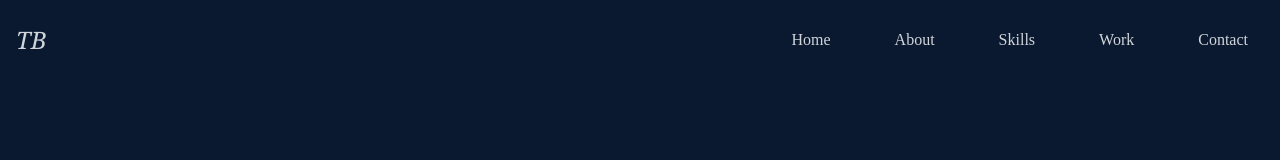
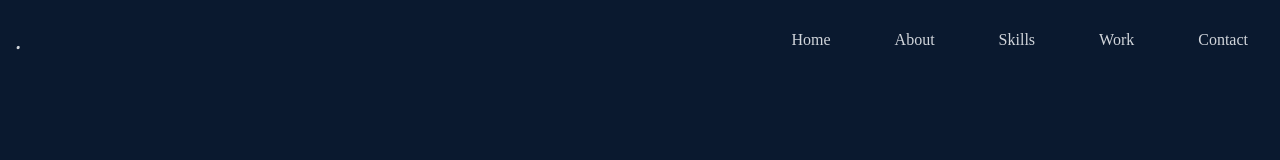
Before and after one commit to thelukass88/my-react-portfolio, a React (Create React App) app: page / in a window 1280 px wide. Shown: the top 160 px of the page. Built offline with nearby package versions, Linux system fonts and the light colour scheme.

Commit message:
updated navbar functionality

```diff
--- a/src/components/Navbar.jsx
+++ b/src/components/Navbar.jsx
@@ -16,7 +16,7 @@ const Navbar = () => {
   return (
     <div className='fixed w-full h-[80px] flex justify-between items-center px-4 bg-[#0a192f] text-gray-300'>
       <div>
-        <h1 className=' font-thin text-2xl italic font-serif'>TB</h1>
+        <h1 className=' font-thin text-2xl italic font-serif'>.</h1>
       </div>
       {/* menu */}
       <ul className='hidden md:flex gap-x-8'>
@@ -112,7 +112,7 @@ const Navbar = () => {
           <li className='w-[160px] h-[60px] flex justify-between items-center ml-[-100px] hover:ml-[-10px] duration-300 bg-[#6fc2b0]'>
             <a
               className='flex justify-between items-center w-full text-gray-300'
-              href='l.holliday88@hotmail.com'
+              href='mailto:l.holliday88@hotmail.com'
             >
               Email <HiOutlineMail size={30} />
             </a>
@@ -120,7 +120,7 @@ const Navbar = () => {
           <li className='w-[160px] h-[60px] flex justify-between items-center ml-[-100px] hover:ml-[-10px] duration-300 bg-[#565f69]'>
             <a
               className='flex justify-between items-center w-full text-gray-300'
-              href='https://github.com/thelukass88/Resume-L-Holliday'
+              href='https://docs.google.com/document/d/18b6FHHyLVeyDla9ghbqF9Dm14mWcXNy4GJVO5Le98YY/edit?usp=sharing'
             >
               Resume <BsFillPersonLinesFill size={30} />
             </a>
```
